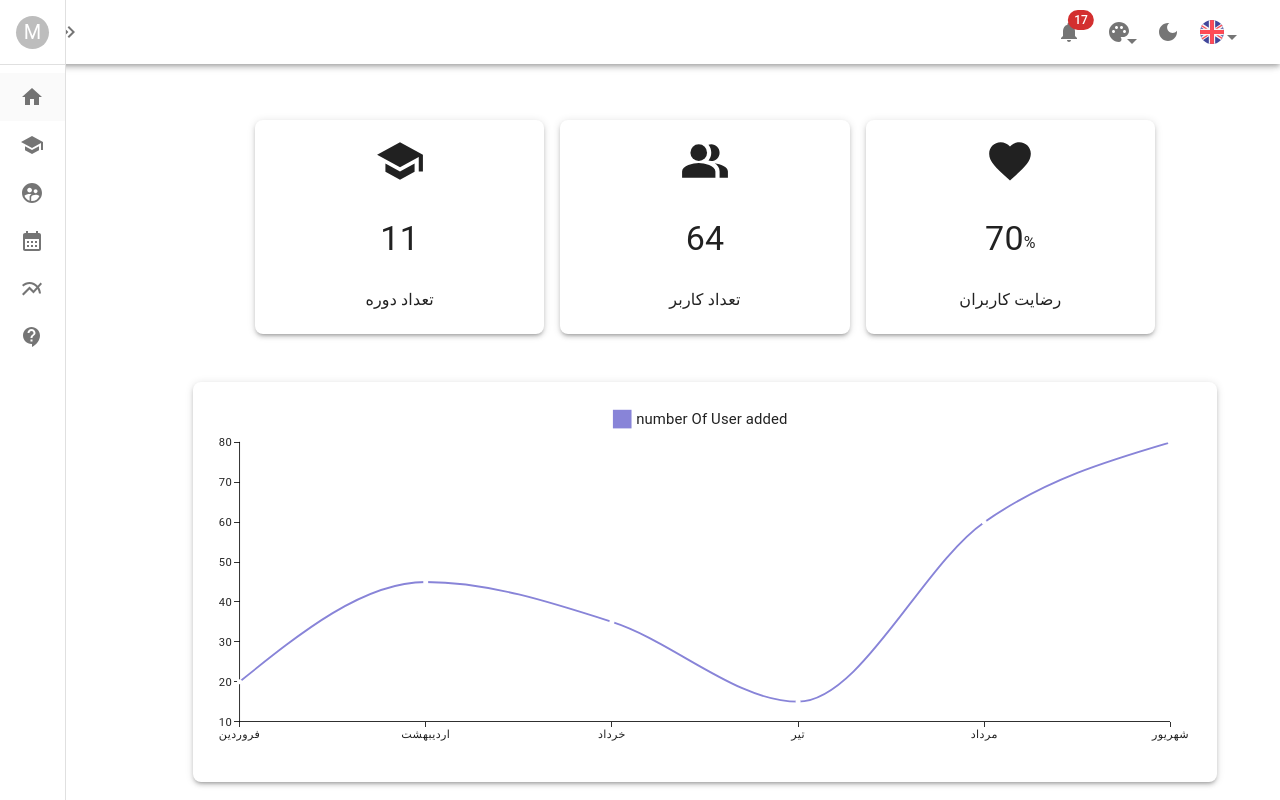
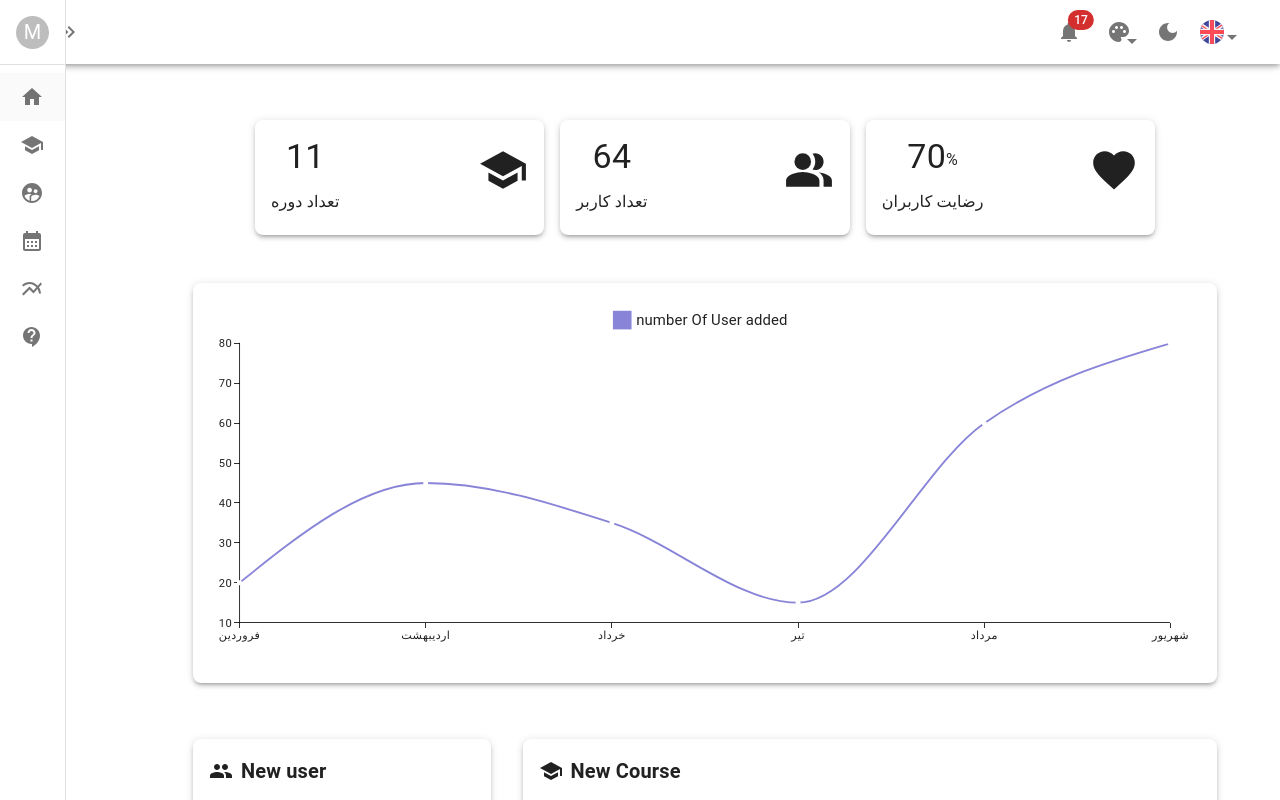
Before and after one commit to mahya-rastegarii/Admin-Dashboard, a React (Vite) app: page / in a window 1280 px wide. Shown: the top 800 px of the page. Built offline with nearby package versions, Linux system fonts and the light colour scheme.

Commit message:
Design change DashboardBox

```diff
--- a/src/components/box/DashboardBox.jsx
+++ b/src/components/box/DashboardBox.jsx
@@ -1,12 +1,14 @@
 import React from 'react'
-import { Box, Paper, Typography } from '@mui/material'
+import { Box, Paper, Stack, Typography } from '@mui/material'
 
 const DashboardBox = ({item, children}) => {
   return (
 
-            <Box
+            <Stack
             component={Paper}
-            align="center"
+           direction="row"
+           alignItems="center"
+           justifyContent="space-between"
             square={false}
             elevation={3}
             //  gridColumn=" span 4"
@@ -14,37 +16,41 @@ const DashboardBox = ({item, children}) => {
             key={item.id}
             >
              {/* <Box  sx={{ width:"40%", display:" flex", justifyContent:"space-around"}}> */}
-             <Typography  variant="h5"  component="div" gutterBottom>
 
-
-         {item.icon}
-
-       </Typography>
 
 
                 {/* </Box>    */}
-          <Box display="flex" justifyContent="center" alignItems="center">
-         <Typography  variant="h4"  mt={2} component="div"  gutterBottom>
+          <Box>
+
+
+          <Stack direction="row" spacing={0} justifyContent="center" alignItems="center">
+         <Typography  variant="h4"   component="div"  gutterBottom>
 
       {children}
 
        </Typography>
        {
         item.percent ?
-         <Typography  variant="body1"  mt={2} component="span"  gutterBottom>
+         <Typography  variant="body1"   component="span"  gutterBottom>
       {item.percent}
        </Typography> :
        null
        }
-    </Box>
-       <Typography  variant="body1" mt={2}  component="div" gutterBottom>
+    </Stack>
+       <Typography  variant="body1"   component="div" gutterBottom>
             {item.title}
 
 
 
           </Typography>
+          </Box>
+          <Typography  variant="h5"  component="div" gutterBottom>
 
-            </Box>
+
+         {item.icon}
+
+       </Typography>
+            </Stack>
 
   )
 }
```
